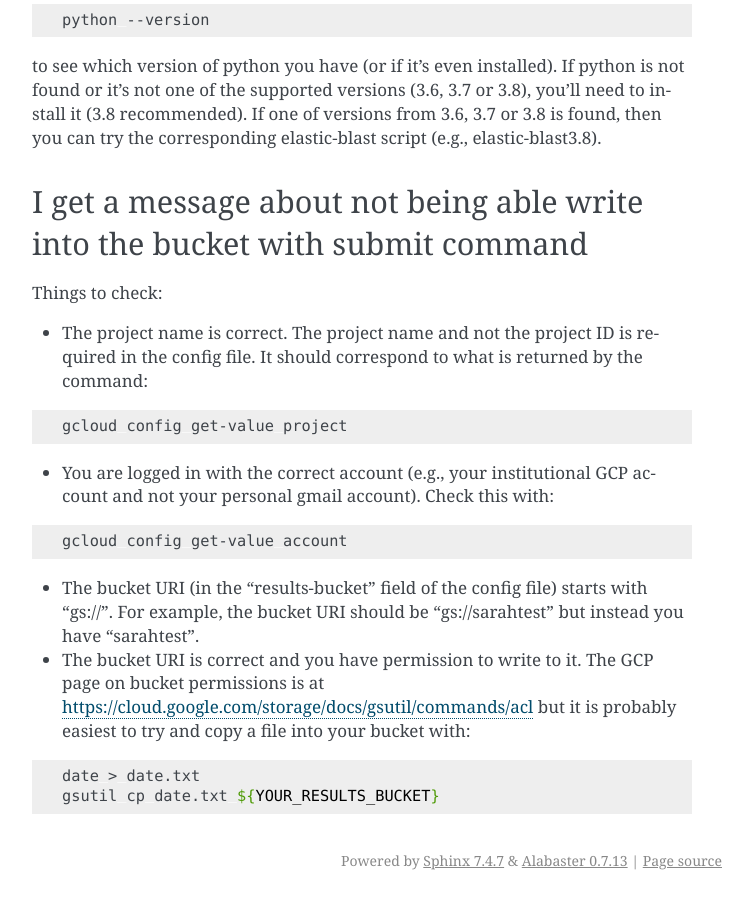
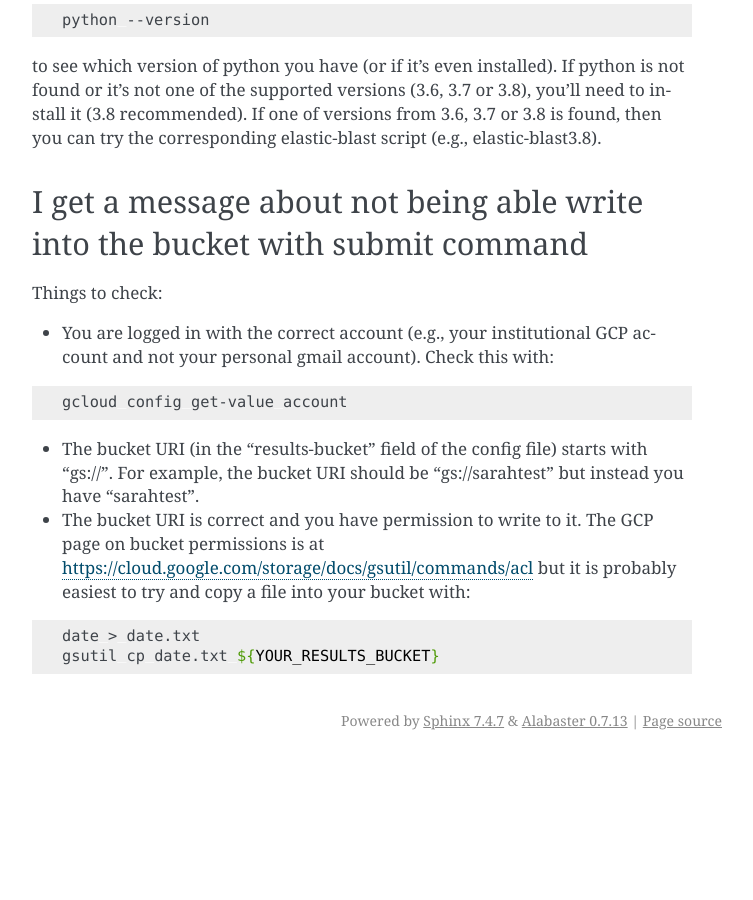
Before and after one commit to ncbi/elastic-blast-docs, a Sphinx documentation site: the page built from docs/source/troubleshooting.rst, in a window 1280 px wide and 900 px high, scrolled down 1016 px. Shown: the whole window, without its empty margins (388-1141 px from the left). Built offline with Sphinx 7.4.7, drawn with Linux system fonts in a browser that asks for light colours; after the commit the page ends 1776 px from its top, so only the background shows below that.

Commit message:
Remove get-value project instructions per feedback, JIRA:EB-419

```diff
--- a/docs/source/troubleshooting.rst
+++ b/docs/source/troubleshooting.rst
@@ -63,12 +63,6 @@ I get a message about not being able write into the bucket with submit command
 
 Things to check:
 
-* The project name is correct.  The project name and not the project ID is required in the config file.  It should correspond to what is returned by the command:
-
-.. code-block:: bash
-
-   gcloud config get-value project
-
 * You are logged in with the correct account (e.g., your institutional GCP account and not your personal gmail account).  Check this with:
 
 .. code-block:: bash
```
